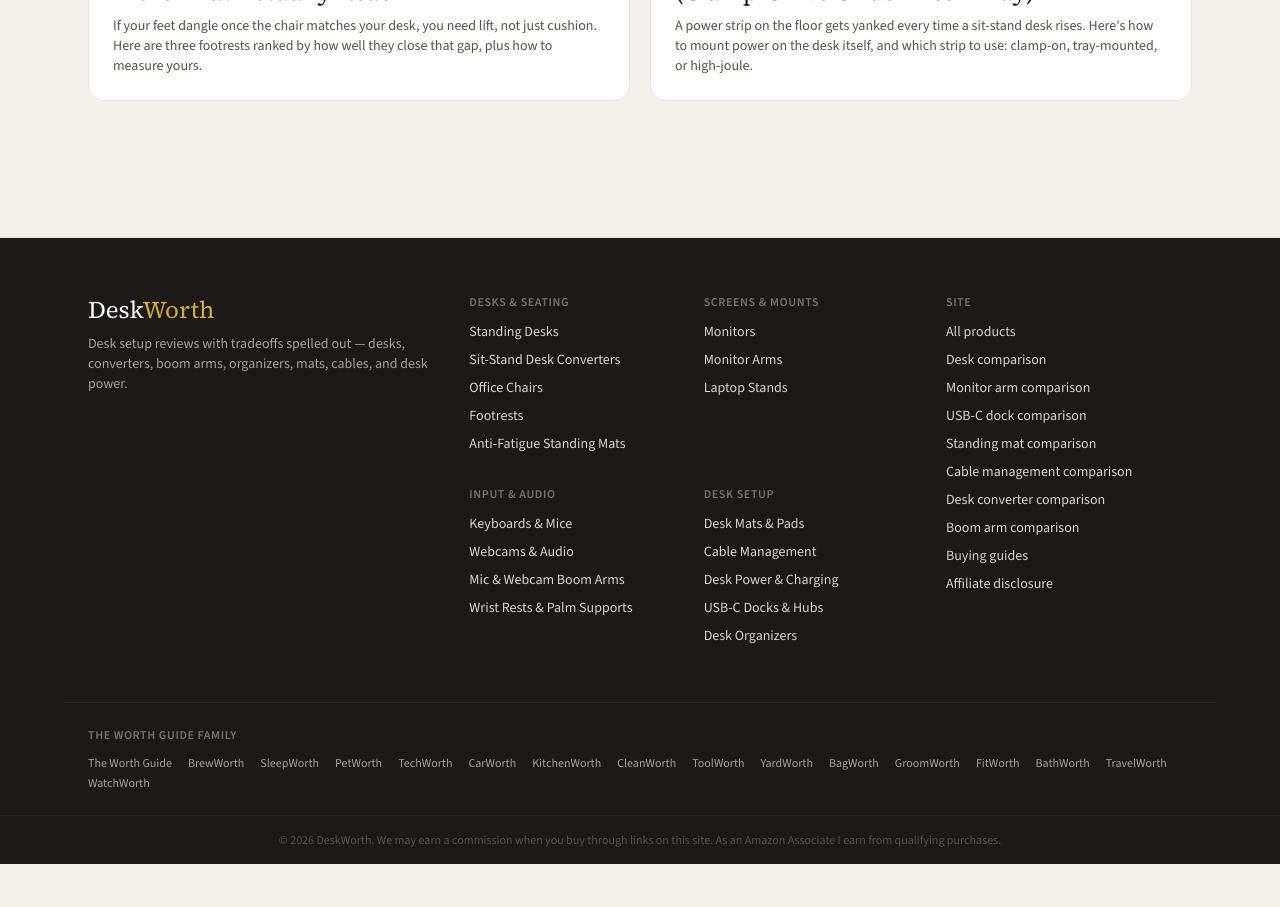
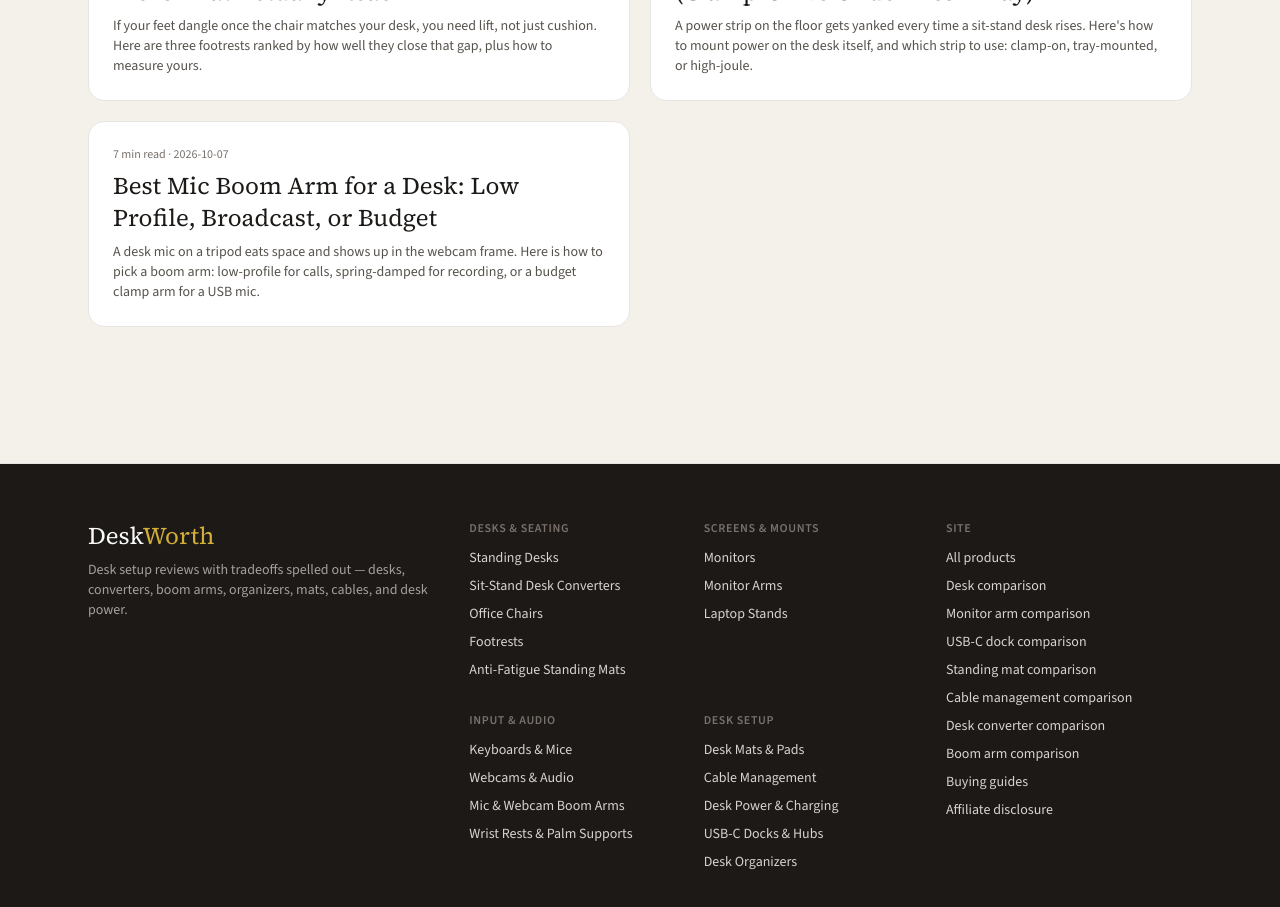
Before and after one commit to tygriffin045/deskworth, a Next.js app: page /guides in a window 1280 px wide. Shown: the part 1000-1907 px from the top of the page. Before the commit the page ends 1864 px from the top, so only its background shows below. Built offline with nearby package versions, Linux system fonts and the light colour scheme; no server answers.

Commit message:
Add mic boom arm buying guide (Elgato Wave LP, RØDE PSA1+, InnoGear)

```diff
--- a/src/data/guides.ts
+++ b/src/data/guides.ts
@@ -594,6 +594,131 @@ export const guides: Guide[] = [
     ],
     sections: [],
   },
+  {
+    slug: "best-mic-boom-arm-for-a-desk",
+    title: "Best Mic Boom Arm for a Desk: Low Profile, Broadcast, or Budget",
+    metaTitle: "Best Mic Boom Arm for a Desk (2026): 3 Picks",
+    metaDescription:
+      "Elgato Wave Mic Arm LP for on-camera desks, RØDE PSA1+ for quiet broadcast mics, and an InnoGear desk arm for USB mics — what each listing actually supports.",
+    description:
+      "A desk mic on a tripod eats space and shows up in the webcam frame. Here is how to pick a boom arm: low-profile for calls, spring-damped for recording, or a budget clamp arm for a USB mic.",
+    readingTime: "7 min read",
+    publishedAt: "2026-10-07",
+    productSlugs: [
+      "elgato-wave-mic-arm-lp",
+      "rode-psa1-plus",
+      "innogear-mic-boom-cable-mgmt",
+      "logitech-c920s",
+    ],
+    relatedGuideSlugs: ["best-laptop-stand-for-desk", "ergonomic-home-office-starter-kit"],
+    relatedLinks: [
+      { href: "/compare/boom-arms", label: "Boom arm comparison" },
+      { href: "/categories/webcams-audio", label: "Webcams and audio" },
+    ],
+    picks: [
+      {
+        productSlug: "elgato-wave-mic-arm-lp",
+        award: "Best low-profile arm for on-camera desks",
+        quickNote:
+          "All-metal Elgato arm with a 29.1 in reach and magnetic cable covers, built to sit below the shoulder line.",
+        verdict:
+          "The Elgato Wave Mic Arm Low Profile is the pick when the webcam has to see your face, not the arm. Elgato lists an all-metal anti-torsion build, magnetic cable-channel covers, 360-degree horizontal rotation, 90-degree upper vertical rotation, and a 740 mm / 29.1 in horizontal reach. That low stance is the point: it keeps the mic close without crossing the camera line the way a tall scissor arm does. It is a desk-clamp arm, so the edge still has to be solid enough to hold it.",
+        pros: [
+          "Listed 29.1 in / 740 mm horizontal reach",
+          "Magnetic covers hide the cable run",
+          "Low profile meant to stay below the shoulder line",
+          "360-degree horizontal and 90-degree upper vertical rotation",
+        ],
+        cons: [
+          "Premium all-metal arm, not the budget option",
+          "Upper vertical travel is listed at 90 degrees, not a full broadcast swing",
+          "Clamp needs a desk edge that can take the load",
+        ],
+        bestFor: "Calls and streams where the mic should stay out of the webcam frame.",
+      },
+      {
+        productSlug: "rode-psa1-plus",
+        award: "Best broadcast arm for a real desk mic",
+        quickNote:
+          "RØDE PSA1+ with internal spring damping, for mics from 0.25 kg to 1.2 kg, on desks up to 70 mm thick.",
+        verdict:
+          "The RØDE PSA1+ is the arm to buy when you will move the mic during a recording and do not want creaks in the track. RØDE lists internal spring damping, 360-degree rotation, integrated cable management, a clamp for desks up to 70 mm thick, and support for microphones from 0.25 kg to 1.2 kg including shock mounts. The box includes the arm, a desk clamp, and thread adaptors for both 3/8 inch and 5/8 inch mounts. It is the wrong buy for a tiny USB stick mic — the lower end of that weight range is 0.25 kg, so very light mics may not balance.",
+        pros: [
+          "Internal spring damping for quieter mid-recording moves",
+          "Listed mic range 0.25 kg to 1.2 kg, shock mounts included",
+          "Clamp listed for desks up to 70 mm thick",
+          "3/8 inch and 5/8 inch thread adaptors in the box",
+        ],
+        cons: [
+          "Larger on camera than the Elgato low-profile arm",
+          "Very light mics can sit under the 0.25 kg minimum",
+          "Needs a desk edge up to 70 mm that the clamp can bite",
+        ],
+        bestFor: "Podcast and voice desks with a condenser or dynamic mic and a shock mount.",
+      },
+      {
+        productSlug: "innogear-mic-boom-cable-mgmt",
+        award: "Best budget desk arm for USB mics",
+        quickNote:
+          "InnoGear heavy-duty desk boom with internal springs, a 28 in horizontal reach, and a listed 3.5 lb load.",
+        verdict:
+          "The InnoGear Microphone Arm Stand is the budget desk clamp for a Blue Yeti, Fifine, or similar USB mic. The listing describes internal springs (not exposed coils), a max horizontal reach of 28 inches and a max vertical reach of 27 inches, adjustment of 135 degrees back and forth and 180 degrees up and down, and a stated load of 3.5 pounds. It includes a mic clip and cable ties, and the 5/8 inch connector is listed as compatible with mounts such as Blue Yeti, HyperX QuadCast, and Shure SM7B. Treat the heavy-mic claim carefully: a 3.5 lb rating is the manufacturer's number, and a large shock mount still changes the balance.",
+        pros: [
+          "Internal springs instead of exposed coils",
+          "Listed 28 in horizontal and 27 in vertical reach",
+          "Stated 3.5 lb load and a 5/8 inch connector",
+          "Mic clip and cable ties included",
+        ],
+        cons: [
+          "Cable ties, not the Elgato magnetic channel or RØDE integrated routing",
+          "Consumer scissor arm — not the silent broadcast mechanism of the PSA1+",
+          "A heavy dynamic mic plus shock mount can still sag a budget arm",
+        ],
+        bestFor: "A first USB mic that needs to leave the desk, without a studio-arm budget.",
+      },
+    ],
+    criteria: [
+      {
+        heading: "Camera line first",
+        body: "If you are on camera, a low-profile arm keeps the mic under your shoulder. A tall scissor arm is easier to position and easier to see in the frame.",
+      },
+      {
+        heading: "Weight, not the brand story",
+        body: "Match the arm to the mic plus shock mount. RØDE lists 0.25–1.2 kg for the PSA1+. InnoGear lists 3.5 lb for its desk arm. A mount that is too light, or a mic under the minimum, will not stay put.",
+      },
+      {
+        heading: "Desk edge",
+        body: "All three clamp on. The PSA1+ listing specifies desks up to 70 mm thick. Glass tops and thin edges are the usual failure, not the arm itself.",
+      },
+    ],
+    sections: [
+      {
+        heading: "Buy the arm for the job, not the mic brand",
+        body: "A boom arm does three things: get the mic off the desk, put it near your mouth, and keep the cable from draping across the keyboard. On-camera desks care about height. Recording desks care about noise when you move the arm. USB-mic desks care about price and whether the clamp and thread fit. We may earn a commission from qualifying purchases. Product links use our Amazon Associates tag deskworth20-20.",
+      },
+      {
+        heading: "How to choose",
+        body: "On camera most of the day: Elgato Wave Mic Arm Low Profile, for the 29.1 in reach and the low stance. Recording with a real mic and shock mount: RØDE PSA1+, for the spring damping and the 0.25–1.2 kg range. First USB mic, Blue Yeti class: InnoGear desk arm, for the internal springs, 28 in reach, and included clip. Pair any of them with a webcam on a separate stand or the monitor, such as the Logitech C920s, so the mic arm is not also your camera mount. Compare the three on our boom arm page before you buy.",
+      },
+    ],
+    faqs: [
+      {
+        question: "Do I need a boom arm if I already have a USB mic stand?",
+        answer:
+          "Only if the stand is in the way. A desk tripod is fine for occasional calls. A boom arm matters when the mic blocks the keyboard, shows up in the webcam, or you want it closer without moving the laptop.",
+      },
+      {
+        question: "Will the RØDE PSA1+ hold a Shure SM7B?",
+        answer:
+          "RØDE lists a 0.25 kg to 1.2 kg range including shock mounts, and includes 3/8 inch and 5/8 inch adaptors. Check your mic plus mount against that range on the live listing before you buy — we are not restating a weight we did not measure.",
+      },
+      {
+        question: "Why not put the webcam on the mic arm?",
+        answer:
+          "The arm is sized for a microphone. The InnoGear listing does mention a 3/8 inch to 1/4 inch path on some related models for webcams, but these picks are mic arms. Keep the Logitech C920s on the monitor or a small stand so moving the mic does not move the camera.",
+      },
+    ],
+  },
 ];
 
 export function getGuide(slug: string): Guide | undefined {
```
